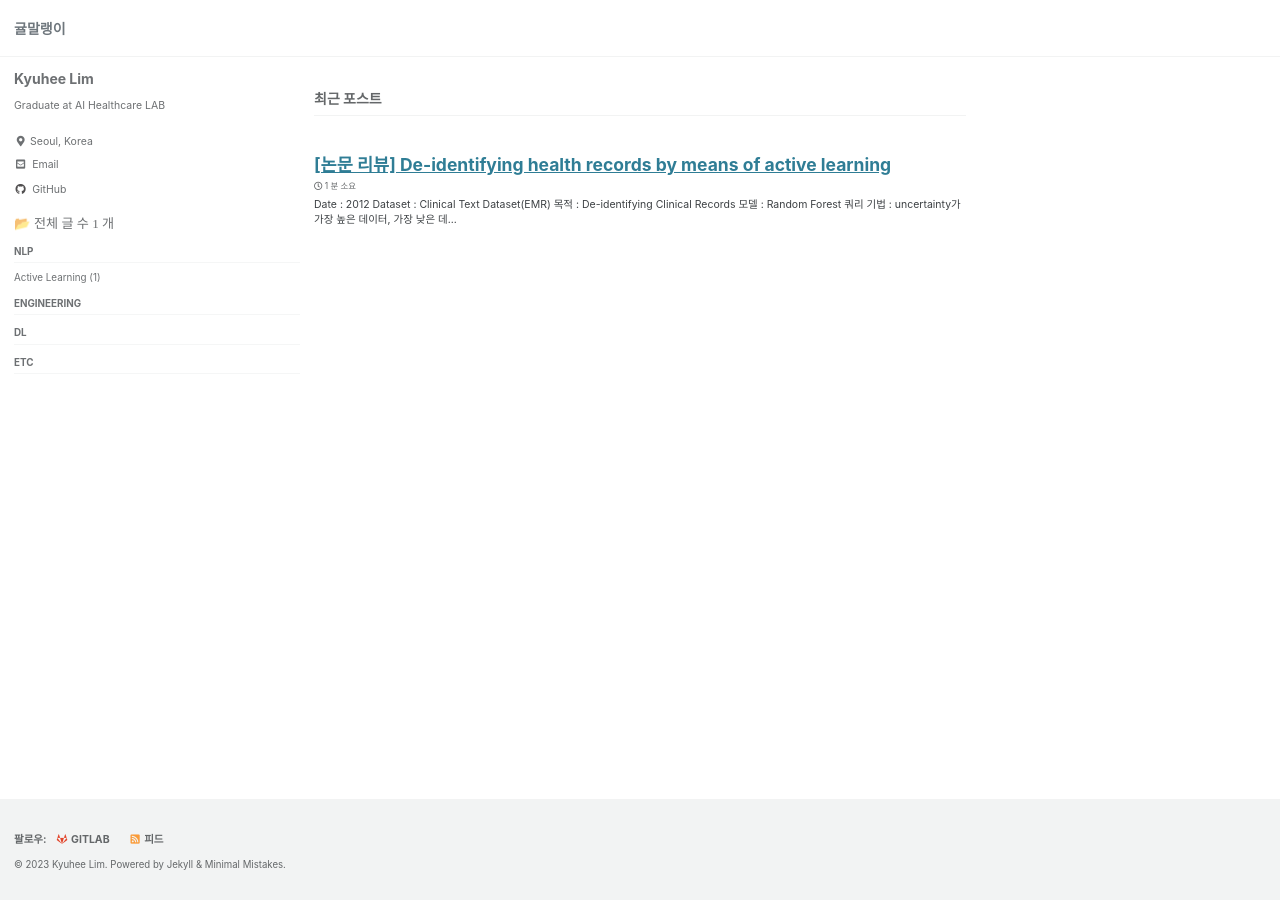
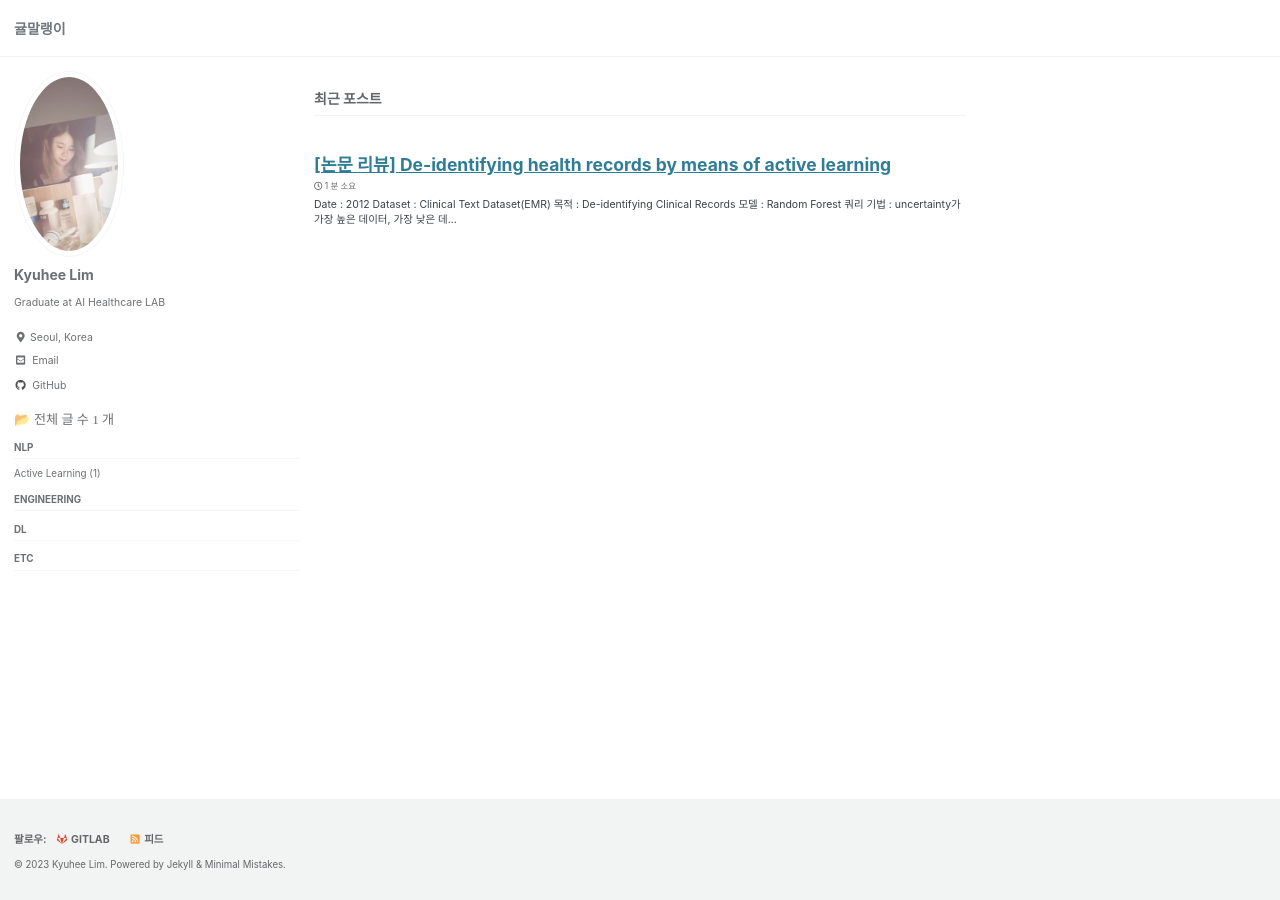
Before and after one commit to limkyuhee0/limkyuhee0.github.io, a Jekyll site: the page built from index.html, in a window 1280 px wide. Built offline with Jekyll 4.4.1, drawn with Linux system fonts in a browser that asks for light colours; cached includes are drawn as plain includes; the list of posts is cut into pages by our own code.

Commit message:
[settings]profile image added

```diff
--- a/_config.yml
+++ b/_config.yml
@@ -105,7 +105,7 @@ analytics:
 # Site Author
 author:
   name             : "Kyuhee Lim"
-  avatar           : # path of avatar image, e.g. "/assets/images/bio-photo.jpg"
+  avatar           : "/assets/images/profile_image.jpg"
   bio              : "Graduate at AI Healthcare LAB"
   location         : "Seoul, Korea"
   email            :
```
Also changed, not shown: _posts/2023-01-31-De-identifying health records by means of al.md (+1 -1 lines), assets/images/profile_image.jpg (added).
